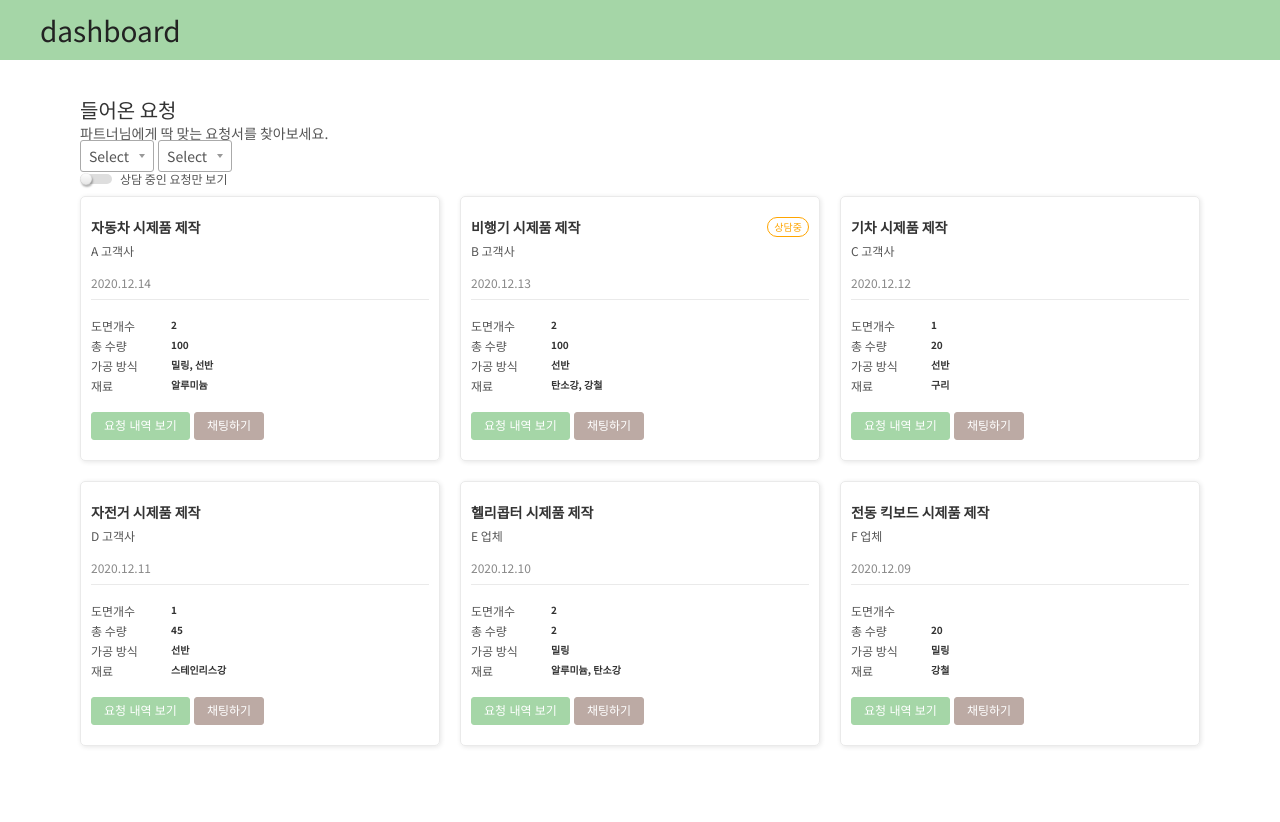
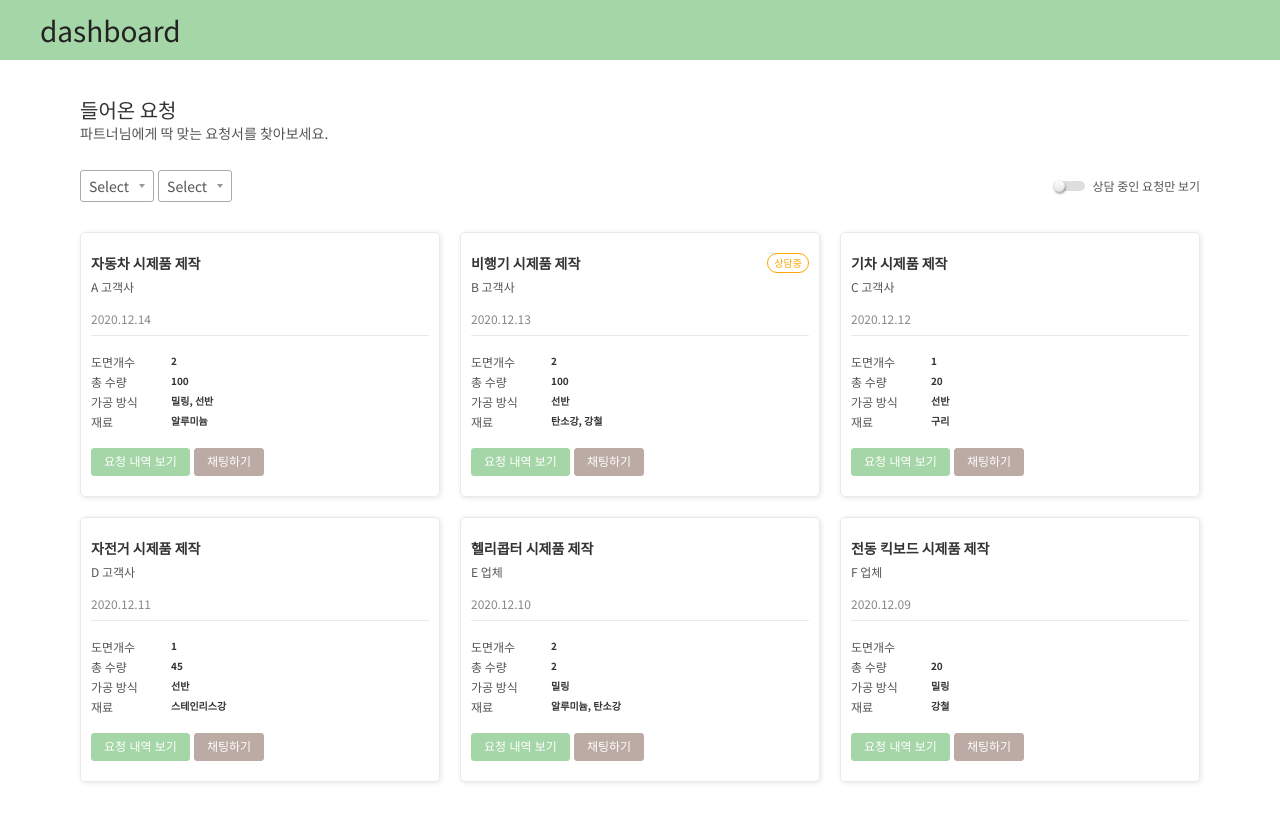
Before and after one commit to mook9288/challenge-filter, a React (Create React App) app: page / in a window 1280 px wide. Shown: the top 822 px of the page. Before the commit the page ends 800 px from the top, so only its background shows below. Built offline with nearby package versions, Linux system fonts and the light colour scheme.

Commit message:
fix: filter status active items

```diff
--- a/src/assets/styles/components/_search.scss
+++ b/src/assets/styles/components/_search.scss
@@ -1,7 +1,21 @@
 .search-area {
+  display: table;
+  margin: 3rem 0 2rem;
+  width: 100%;
+
   &__left {
+    display: table-cell;
+    vertical-align: middle;
+
     :first-child {
       margin-left: 0;
     }
   }
+
+  &__right {
+    display: table-cell;
+    width: 20rem;
+    vertical-align: middle;
+    text-align: right;
+  }
 }
--- a/src/components/Card/CardItem.tsx
+++ b/src/components/Card/CardItem.tsx
@@ -8,8 +8,8 @@ interface Props {
   data: RequestType;
 }
 const CardItem: FC<Props> = ({ data }) => {
-  console.log('data', data);
   const { title, client, due, count, amount, method, material, status } = data;
+
   return (
     <div className='card'>
       <CardContent title={title} client={client} due={due} status={status} />
--- a/src/pages/Board/index.tsx
+++ b/src/pages/Board/index.tsx
@@ -2,15 +2,25 @@ import { useState } from 'react';
 import Select from '../../components/atoms/Select';
 import Checkbox from '../../components/atoms/Checkbox';
 import Button from '../../components/atoms/Button';
+import CardItem from '../../components/Card/CardItem';
 import data from '../../requests.json';
-import CardItem from '../../components/Card/CardItem';
+import { RequestType } from '../../type';
+import { STATUS } from '../../contant';
 
 const Board = () => {
   const { requests: requestsData } = data;
   const [isChecked, setIsChecked] = useState<boolean>(false);
 
   const handleOnChange = (e: React.ChangeEvent<HTMLInputElement>) => {
-    setIsChecked(e.target.checked);
+    setIsChecked(!isChecked);
+  };
+
+  const filterRequests = () => {
+    if (isChecked) {
+      return requestsData.filter((item) => item.status === STATUS.ACTIVE);
+    } else {
+      return requestsData;
+    }
   };
 
   return (
@@ -41,8 +51,10 @@ const Board = () => {
           </div>
         </div>
         <div className='card-wrap'>
-          {requestsData.length > 0 ? (
-            requestsData.map((data) => <CardItem data={data} key={data.id} />)
+          {filterRequests().length > 0 ? (
+            filterRequests().map((data) => (
+              <CardItem data={data} key={data.id} />
+            ))
           ) : (
             <div className='no-data'>조건에 맞는 견젹 요청이 없습니다.</div>
           )}
```
